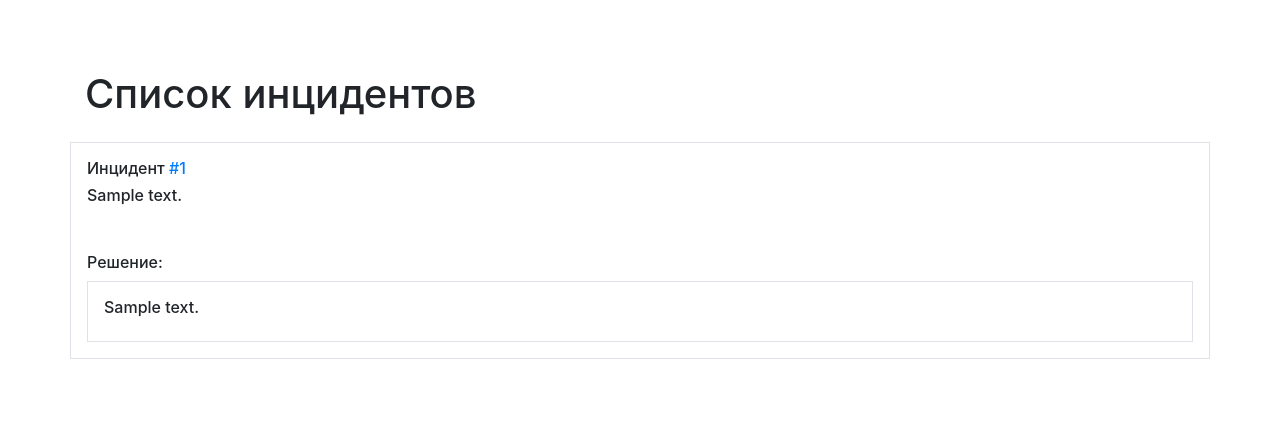
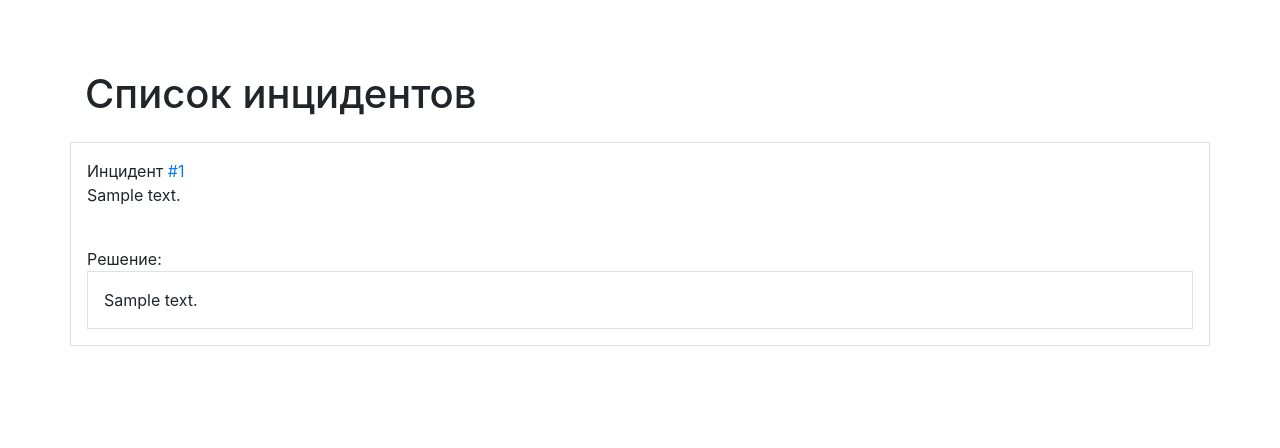
Before and after one commit to spawn2010/problem_module, a Yii app: template views/problem/list.php in a window 1280 px wide. Shown: the part 15-463 px from the top of the page. Run offline with PHP 8.4 and a stand-in for Yii, Linux system fonts and the light colour scheme; the template is opened without the code that fills it: most values are stand-ins (such as "Sample title", 1, 10 or a date in 2020); data that the repository does not hold is empty; some libraries are stand-ins or nearby versions.

Commit message:
content style

```diff
--- a/views/problem/_list_item.php
+++ b/views/problem/_list_item.php
@@ -33,8 +33,8 @@ JSOUT;
     <div class="container mt-3 <?=$class?>">
         <div class="row border border-2">
             <div class="col text-left p-3">
-                <div class=""><h6>Инцидент <a href="<?=Url::to(["problem/$id"]);?>">#<?=$id?></a></h6></div>
-                <div><h6><?=$problem['content']?></h6></div>
+                <div class=""><span style="font-size: medium">Инцидент <a href="<?=Url::to(["problem/$id"]);?>">#<?=$id?></a></span></div>
+                <div><span style="font-size: medium"><?=$problem['content']?></span></div>
             </div>
             <div class="col text-right"><?=StarRating::widget([
                     'name' => 'rating',
@@ -58,8 +58,8 @@ JSOUT;
             <div class="w-100 p-1"></div>
             <div class="col text-left p-3">
                 <?php if($problem['decision']):?>
-                    <div><h6>Решение:</h6></div>
-                    <div class="border p-3" id="decision"><h6><?=$problem['decision']?></h6></div>
+                    <div><span style="font-size: medium">Решение:</span></div>
+                    <div class="border p-3" id="decision"><span style="font-size: medium"><?=$problem['decision']?></span></div>
                 <?php endif;?>
             </div>
         </div>
```
Also changed, not shown: views/problem/view.php (+4 -4 lines).
